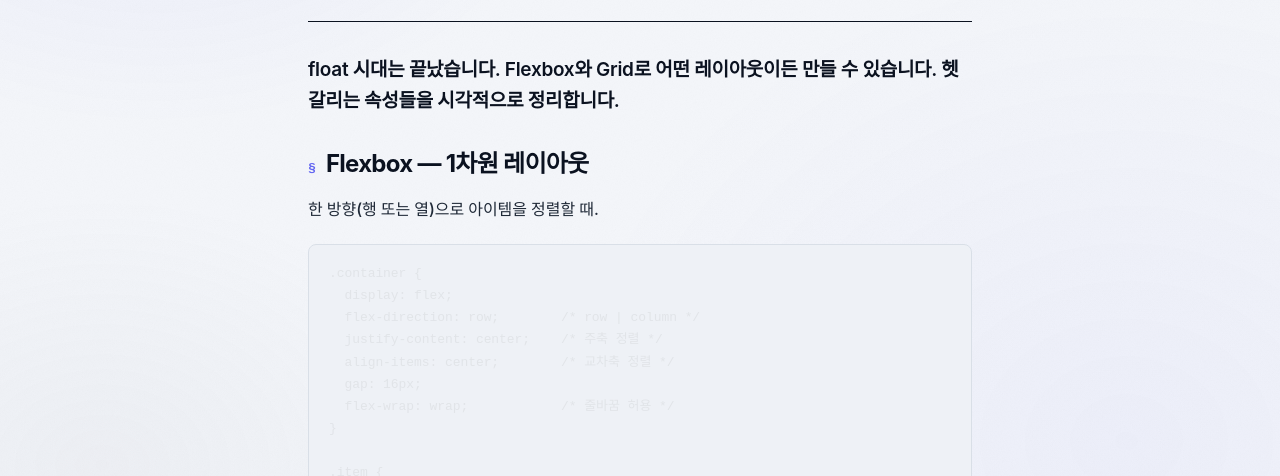
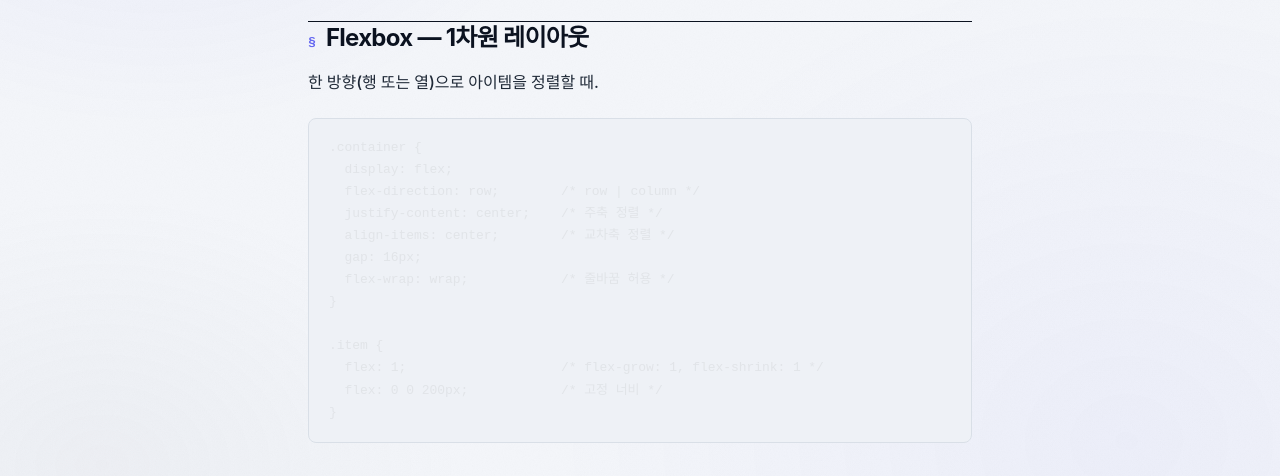
Before and after one commit to chakki-the-potato/Hard_Working, an Astro site: page /Hard_Working/posts/design/css-layout in a window 1280 px wide. Shown: the part 295-771 px from the top of the page. Built offline with nearby package versions, Linux system fonts and the light colour scheme; Astro itself is replaced by a stand-in of ours; some packages are replaced by stand-ins of ours; code samples lack their colours; a web font is replaced by a local one.

Commit message:
fix(layout): remove qt-post-lede paragraph from post header
description 필드가 본문에 볼드 단락으로 이중 표시되던 문제 제거.
description은 SEO/OG 메타 태그에서만 사용.

```diff
--- a/src/layouts/PostLayout.astro
+++ b/src/layouts/PostLayout.astro
@@ -126,8 +126,6 @@ const parentHref = projectSlug
           <a href={`${base}posts/versions/${id}/`} class="qt-post-history-link">버전 히스토리 →</a>
         )}
       </div>
-      <p class="qt-post-lede">{description}</p>
-
       {hasWorksMeta && (
         <dl class="qt-post-works-meta" aria-label="Works metadata">
           {role && (
@@ -368,15 +366,6 @@ const parentHref = projectSlug
     border-bottom-color: var(--accent);
   }
 
-  .qt-post-lede {
-    font-size: 19px;
-    line-height: 1.65;
-    color: var(--ink);
-    margin: 32px 0;
-    font-weight: 600;
-    letter-spacing: -0.015em;
-  }
-
   .qt-post-works-meta {
     display: grid;
     grid-template-columns: max-content 1fr;
@@ -550,9 +539,6 @@ const parentHref = projectSlug
     .qt-post-title {
       font-size: calc(28px * var(--h-scale));
     }
-    .qt-post-lede {
-      font-size: 17px;
-    }
     .qt-post-history-link {
       margin-left: 0;
     }
```
